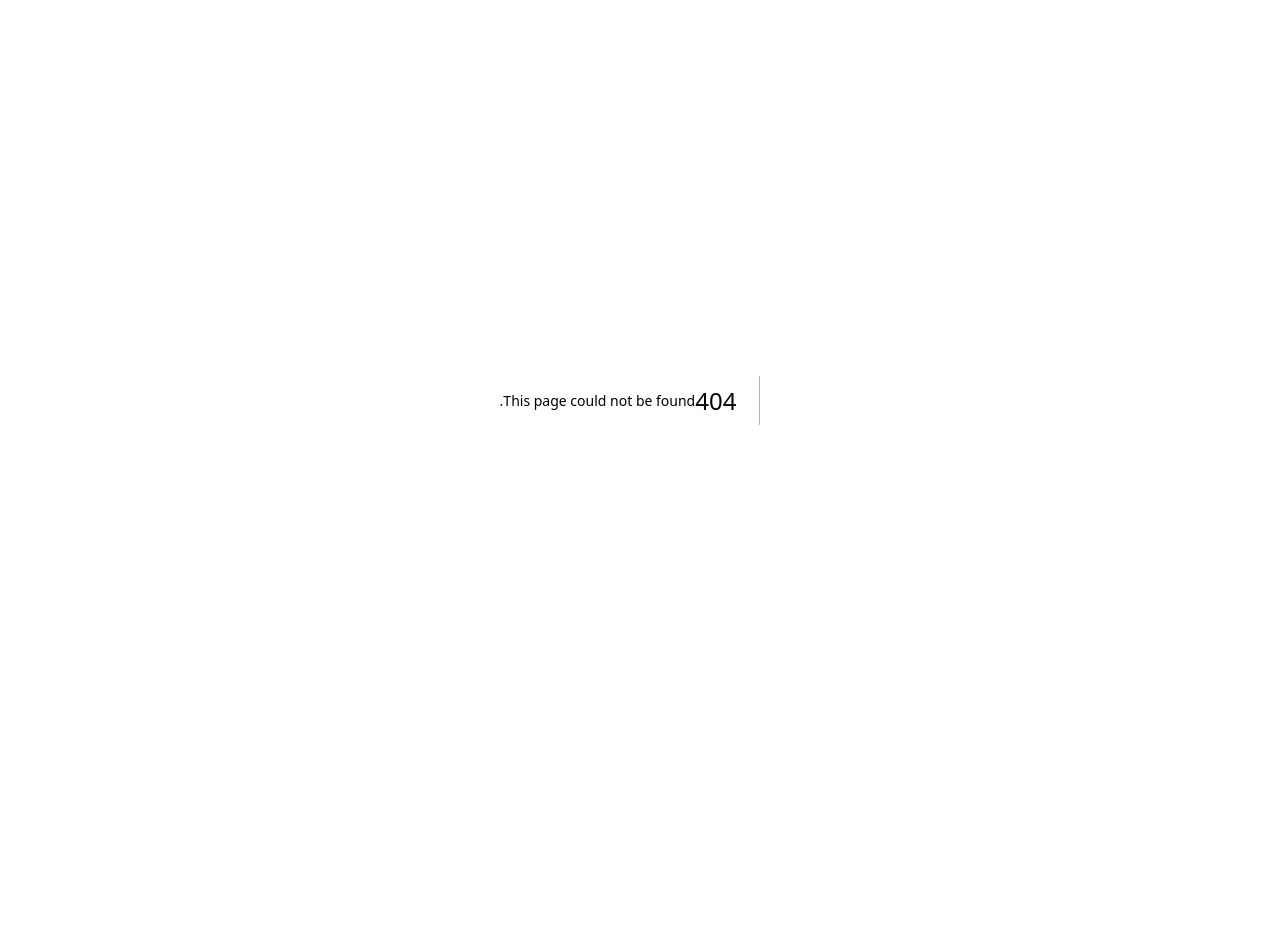
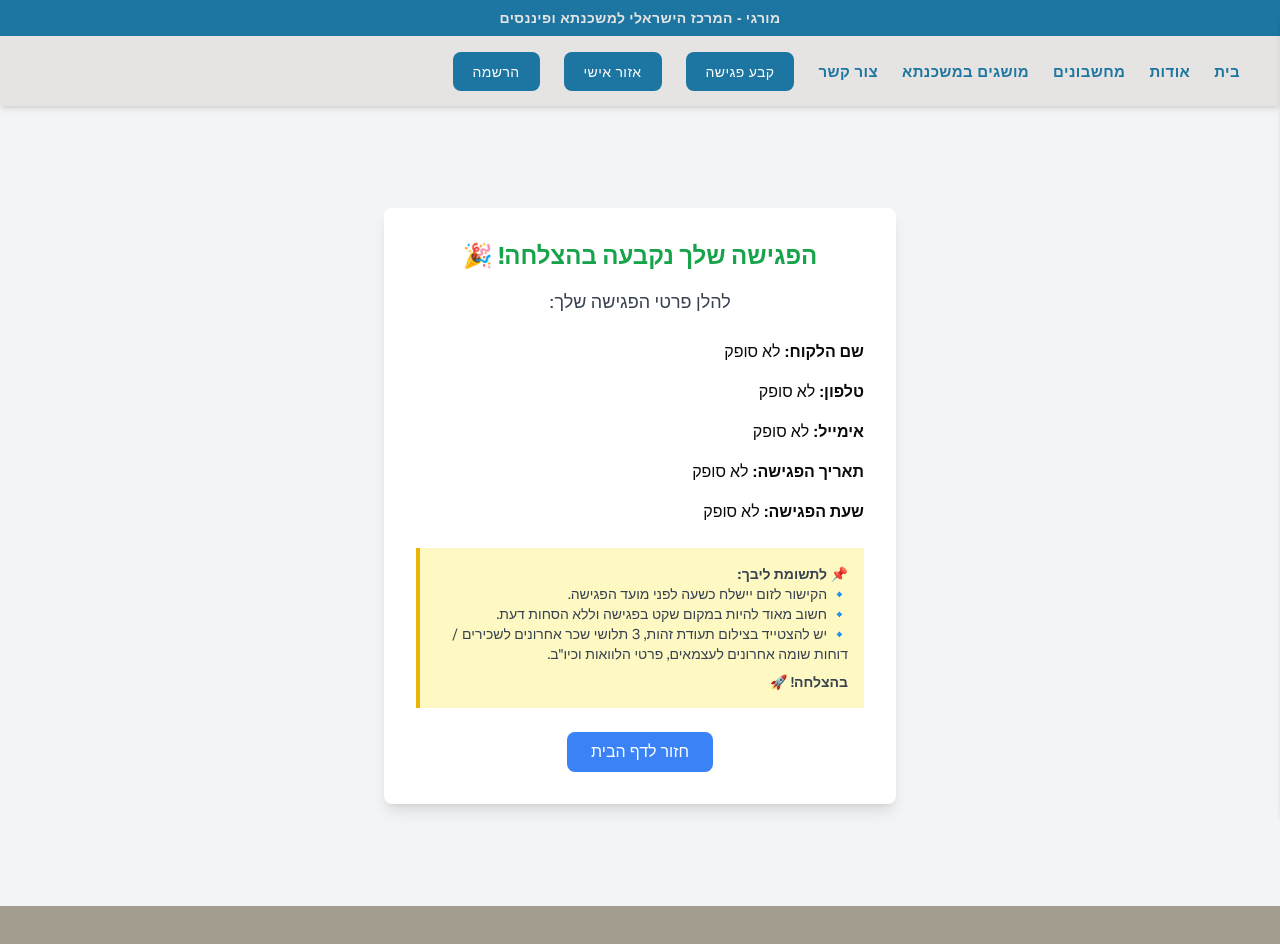
Before and after one commit to guycoh/mortgage, a Next.js app: page /home/schedule/success in a window 1280 px wide. Before the commit this address had no page. Shown: the top 944 px of the page. Before the commit the page ends 800 px from the top, so only its background shows below. Built offline with nearby package versions, Linux system fonts and the light colour scheme.

Commit message:
עדכון תכונה חדשה / תיקון באג / שיפורי UI

```diff
--- /dev/null
+++ b/app/home/schedule/success/page.tsx
@@ -0,0 +1,45 @@
+"use client"
+
+import { useSearchParams } from "next/navigation";
+
+export default function SuccessPage() {
+    const searchParams = useSearchParams();
+
+    const leadName = searchParams.get("name") || "לא סופק";
+    const phone = searchParams.get("phone") || "לא סופק";
+    const email = searchParams.get("email") || "לא סופק";
+    const date = searchParams.get("date") || "לא סופק";
+    const hour = searchParams.get("hour") || "לא סופק";
+
+    return (
+        <div className="flex justify-center items-center h-screen bg-gray-100">
+            <div className="max-w-lg w-full bg-white p-8 shadow-lg rounded-lg text-center">
+                <h2 className="text-2xl font-bold text-green-600 mb-4">הפגישה שלך נקבעה בהצלחה! 🎉</h2>
+                <p className="text-lg text-gray-700">להלן פרטי הפגישה שלך:</p>
+
+                <div className="mt-6 space-y-4 text-right">
+                    <p><span className="font-semibold">שם הלקוח:</span> {leadName}</p>
+                    <p><span className="font-semibold">טלפון:</span> {phone}</p>
+                    <p><span className="font-semibold">אימייל:</span> {email}</p>
+                    <p><span className="font-semibold">תאריך הפגישה:</span> {date}</p>
+                    <p><span className="font-semibold">שעת הפגישה:</span> {hour}</p>
+                </div>
+
+                <div className="mt-6 p-4 bg-yellow-100 border-l-4 border-yellow-500 text-right text-sm text-gray-700">
+                    <p>📌 <strong>לתשומת ליבך:</strong></p>
+                    <p>🔹 הקישור לזום יישלח כשעה לפני מועד הפגישה.</p>
+                    <p>🔹 חשוב מאוד להיות במקום שקט בפגישה וללא הסחות דעת.</p>
+                    <p>🔹 יש להצטייד בצילום תעודת זהות, 3 תלושי שכר אחרונים לשכירים / דוחות שומה אחרונים לעצמאים, פרטי הלוואות וכיו"ב.</p>
+                    <p className="mt-2 font-semibold">בהצלחה! 🚀</p>
+                </div>
+
+                <button
+                    onClick={() => window.location.href = "/home"}
+                    className="mt-6 bg-blue-500 text-white py-2 px-6 rounded-lg hover:bg-blue-600 transition"
+                >
+                    חזור לדף הבית
+                </button>
+            </div>
+        </div>
+    );
+}
--- /dev/null
+++ b/app/not-found.tsx
@@ -0,0 +1,10 @@
+//דף זה יפנה לכל שגיאה באתר
+
+// app/not-found.tsx
+
+
+import { redirect } from 'next/navigation';
+
+export default function NotFound() {
+  redirect('/home'); // מפנה לדף הבית
+}
```
